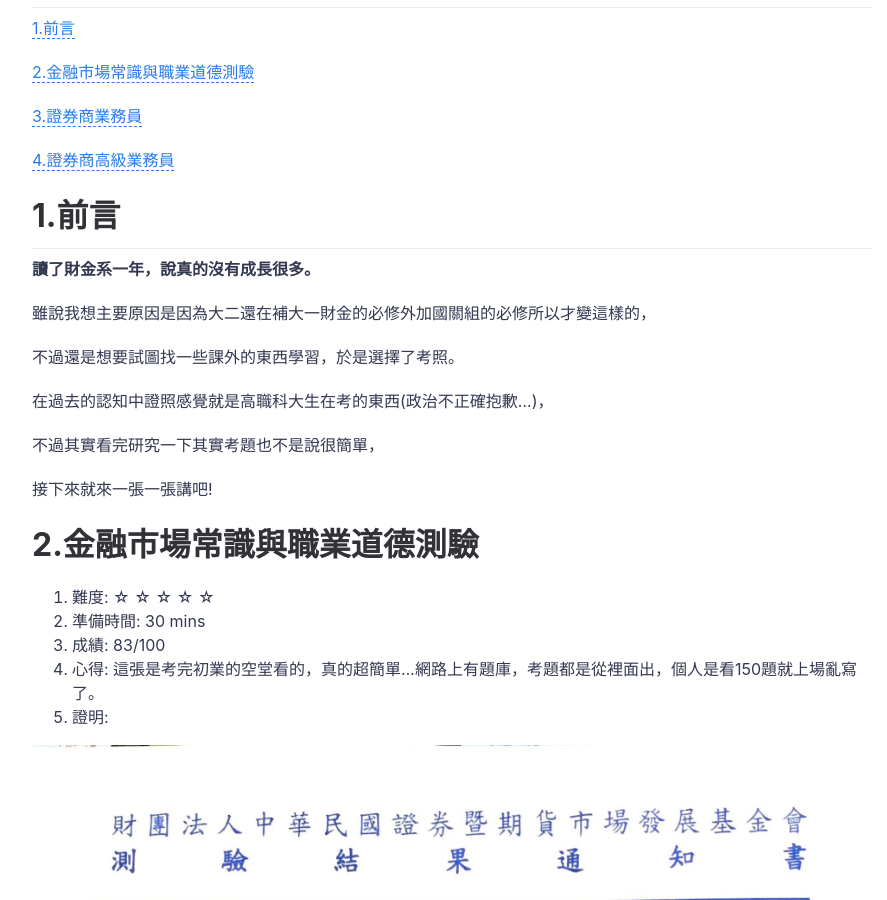
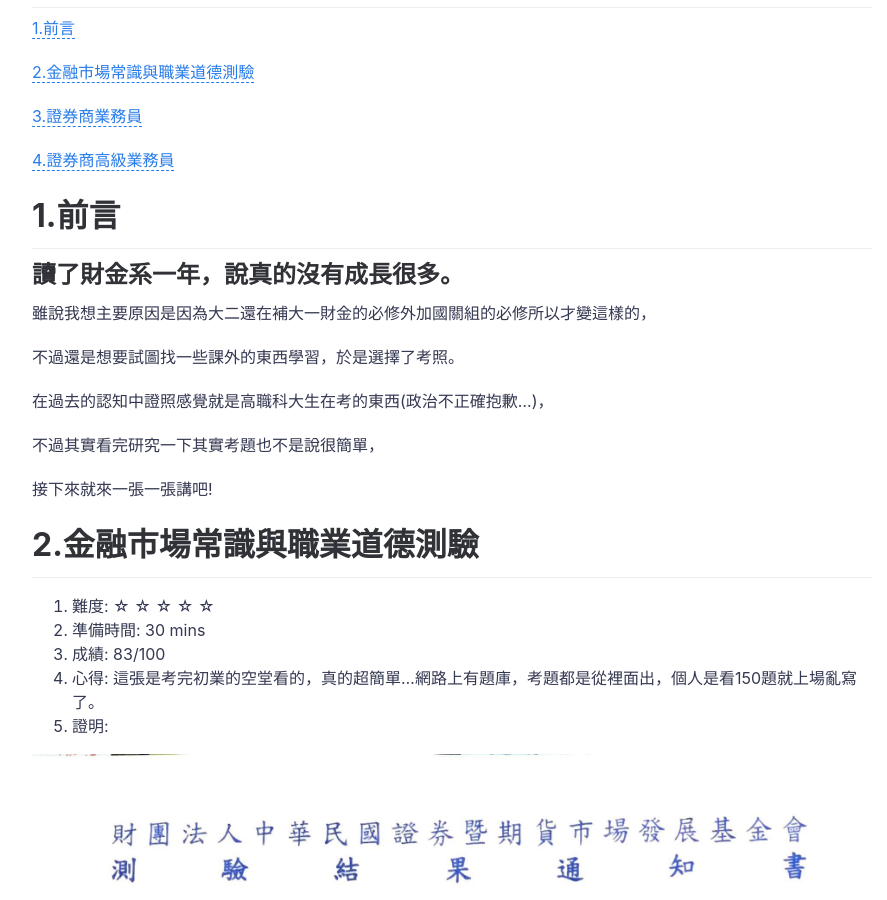
Before and after one commit to poi0905/blog, a Jekyll site: the page built from _posts/2020-07-03-license.md, in a window 1280 px wide and 900 px high, scrolled down 705 px. Shown: the whole window, without its empty margins (188-1075 px from the left). Built offline with Jekyll 4.4.1, drawn with Linux system fonts in a browser that asks for light colours; comment, search, counter and statistics services are not loaded.

Commit message:
2020/7/2

```diff
--- a/_posts/2020-07-03-licencse.md
+++ b/_posts/2020-07-03-license.md
@@ -24,7 +24,7 @@ categories: [紀錄]
 
 ***
 
-**讀了財金系一年，說真的沒有成長很多。**
+## 讀了財金系一年，說真的沒有成長很多。
 
 雖說我想主要原因是因為大二還在補大一財金的必修外加國關組的必修所以才變這樣的，
 
@@ -39,6 +39,8 @@ categories: [紀錄]
 <a name="2.金融市場常識與職業道德測驗"/>
 # 2.金融市場常識與職業道德測驗
 
+***
+
 1. 難度: ☆ ☆ ☆ ☆ ☆
 2. 準備時間: 30 mins
 3. 成績: 83/100
@@ -51,6 +53,8 @@ categories: [紀錄]
 <a name="3.證券商業務員"/>
 # 3.證券商業務員
 
+***
+
 1. 難度: ★ ★ ☆ ☆ ☆
 2. 準備時間: 2 days
 3. 成績: 法規70/100、財分72/100
@@ -62,6 +66,8 @@ categories: [紀錄]
 <a name="4.證券商高級業務員"/>
 # 4.證券商高級業務員
 
+***
+
 1. 難度: ??
 2. 準備時間: 當兵空閒時間
 3. 成績: ??
```
